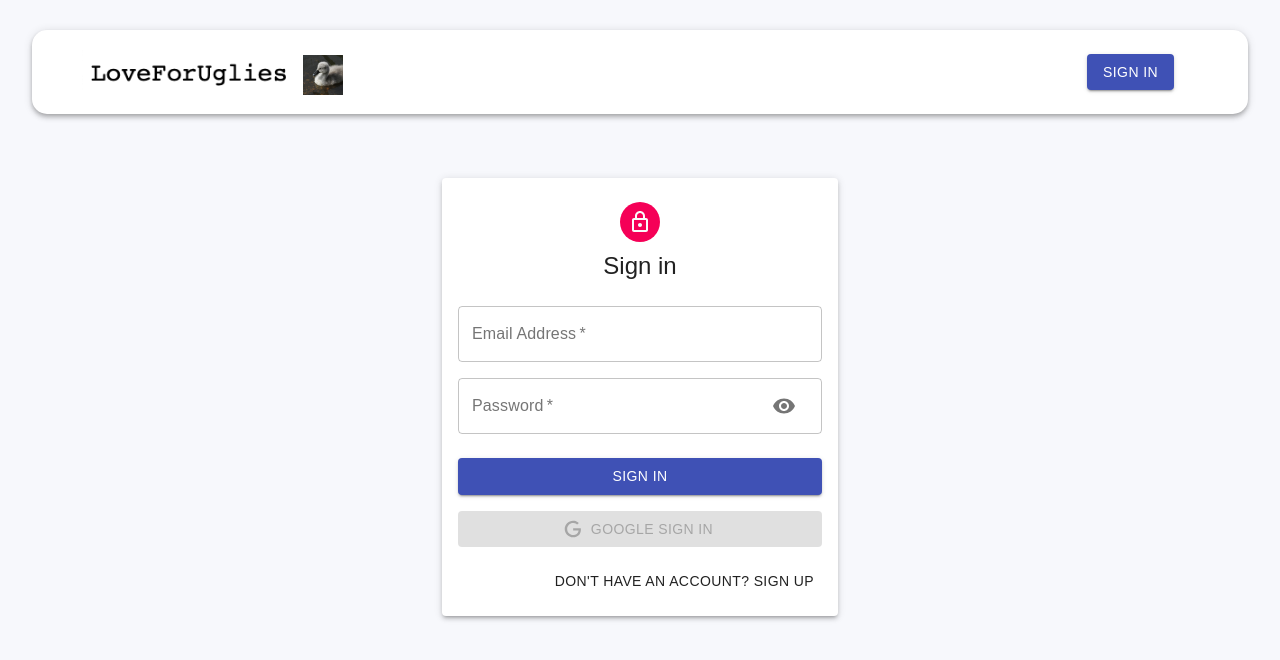
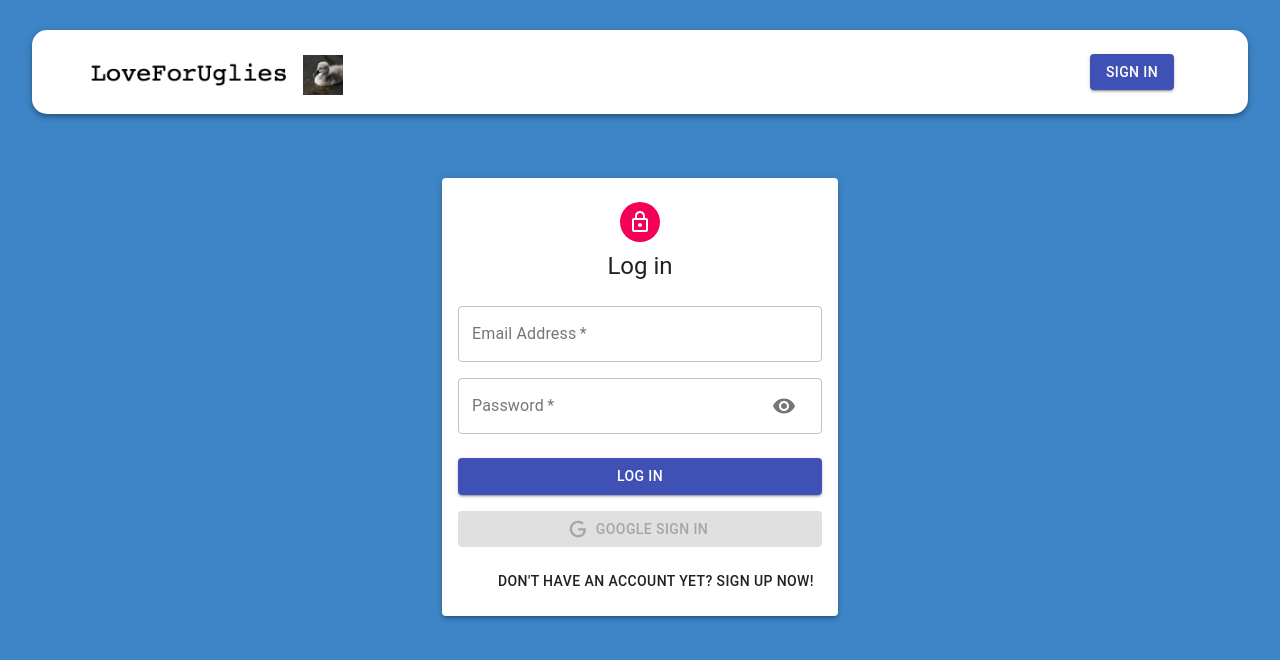
Before and after one commit to chloeolut/cm4125, a React (Create React App) app in the folder client/: page /auth in a window 1280 px wide. Shown: the top 660 px of the page. Built offline with nearby package versions, Linux system fonts and the light colour scheme.

Commit message:
latest so far on client side
client side changes

```diff
--- a/client/src/components/Auth/Auth.js
+++ b/client/src/components/Auth/Auth.js
@@ -52,7 +52,7 @@ const SignUp = () => {
     }
   };
 
-  const googleError = () => console.log('Google Sign In was unsuccessful. Try again later');
+  const googleError = () => console.log('Google Sign In unsuccessful. Try again later');
 
   const handleChange = (e) => setForm({ ...form, [e.target.name]: e.target.value });
 
@@ -62,7 +62,7 @@ const SignUp = () => {
         <Avatar className={classes.avatar}>
           <LockOutlinedIcon />
         </Avatar>
-        <Typography component="h1" variant="h5">{ isSignup ? 'Sign up' : 'Sign in' }</Typography>
+        <Typography component="h1" variant="h5">{ isSignup ? 'Register' : 'Log in' }</Typography>
         <form className={classes.form} onSubmit={handleSubmit}>
           <Grid container spacing={2}>
             { isSignup && (
@@ -76,7 +76,7 @@ const SignUp = () => {
             { isSignup && <Input name="confirmPassword" label="Repeat Password" handleChange={handleChange} type="password" /> }
           </Grid>
           <Button type="submit" fullWidth variant="contained" color="primary" className={classes.submit}>
-            { isSignup ? 'Sign Up' : 'Sign In' }
+            { isSignup ? 'Register' : 'Log In' }
           </Button>
           <GoogleLogin
             clientId="623811141398-r1faka77a7raat6vvra0fokd3a34ca4h.apps.googleusercontent.com"
@@ -92,7 +92,7 @@ const SignUp = () => {
           <Grid container justify="flex-end">
             <Grid item>
               <Button onClick={switchMode}>
-                { isSignup ? 'Already have an account? Sign in' : "Don't have an account? Sign Up" }
+                { isSignup ? 'Have an account? Sign in' : "Don't have an account yet? Sign Up Now!" }
               </Button>
             </Grid>
           </Grid>
--- a/client/src/components/Form/Form.js
+++ b/client/src/components/Form/Form.js
@@ -42,7 +42,7 @@ const Form = ({ currentId, setCurrentId }) => {
     return (
       <Paper className={classes.paper} elevation={6}>
         <Typography variant="h6" align="center">
-          Please Sign In to create your own memories and like other's memories.
+           Please log in or register in in order to create a loving post and contribute to our small community!
         </Typography>
       </Paper>
     );
@@ -59,9 +59,9 @@ const Form = ({ currentId, setCurrentId }) => {
   return (
     <Paper className={classes.paper} elevation={6}>
       <form autoComplete="off" noValidate className={`${classes.root} ${classes.form}`} onSubmit={handleSubmit}>
-        <Typography variant="h6">{currentId ? `Editing "${post?.title}"` : 'Creating a Memory'}</Typography>
+        <Typography variant="h6">{currentId ? `Editing "${post?.title}"` : 'Contribute to our loving community!!'}</Typography>
         <TextField name="title" variant="outlined" label="Title" fullWidth value={postData.title} onChange={(e) => setPostData({ ...postData, title: e.target.value })} />
-        <TextField name="message" variant="outlined" label="Message" fullWidth multiline rows={4} value={postData.message} onChange={(e) => setPostData({ ...postData, message: e.target.value })} />
+        <TextField name="message" variant="outlined" label="Your Loving Message" fullWidth multiline rows={4} value={postData.message} onChange={(e) => setPostData({ ...postData, message: e.target.value })} />
         <div style={{ padding: '5px 0', width: '94%' }}>
           <ChipInput
             name="tags"
--- a/client/src/components/Home/Home.js
+++ b/client/src/components/Home/Home.js
@@ -54,7 +54,7 @@ const Home = () => {
           </Grid>
           <Grid item xs={12} sm={6} md={3}>
             <AppBar className={classes.appBarSearch} position="static" color="inherit">
-              <TextField onKeyDown={handleKeyPress} name="search" variant="outlined" label="Search Memories" fullWidth value={search} onChange={(e) => setSearch(e.target.value)} />
+              <TextField onKeyDown={handleKeyPress} name="search" variant="outlined" label="Search for any Loving Posts!" fullWidth value={search} onChange={(e) => setSearch(e.target.value)} />
               <ChipInput
                 style={{ margin: '10px 0' }}
                 value={tags}
--- a/client/src/index.css
+++ b/client/src/index.css
@@ -1,8 +1,8 @@
 body {
-    background-color: #f7f8fc;
+    background-color: #3d85c6 ;
 }
 
 * {
     /* font-family: 'Noto Sans JP' !important; */
-    font-family: 'Heebo', sans-serif !important;
+    font-family: 'Noto Sans JP', !important;
 }
```
Also changed, not shown: client/package.json (+30 -28 lines), client/src/styles.js (+3 -7 lines), 12 other files (tests, documents, lock files or other folders).
